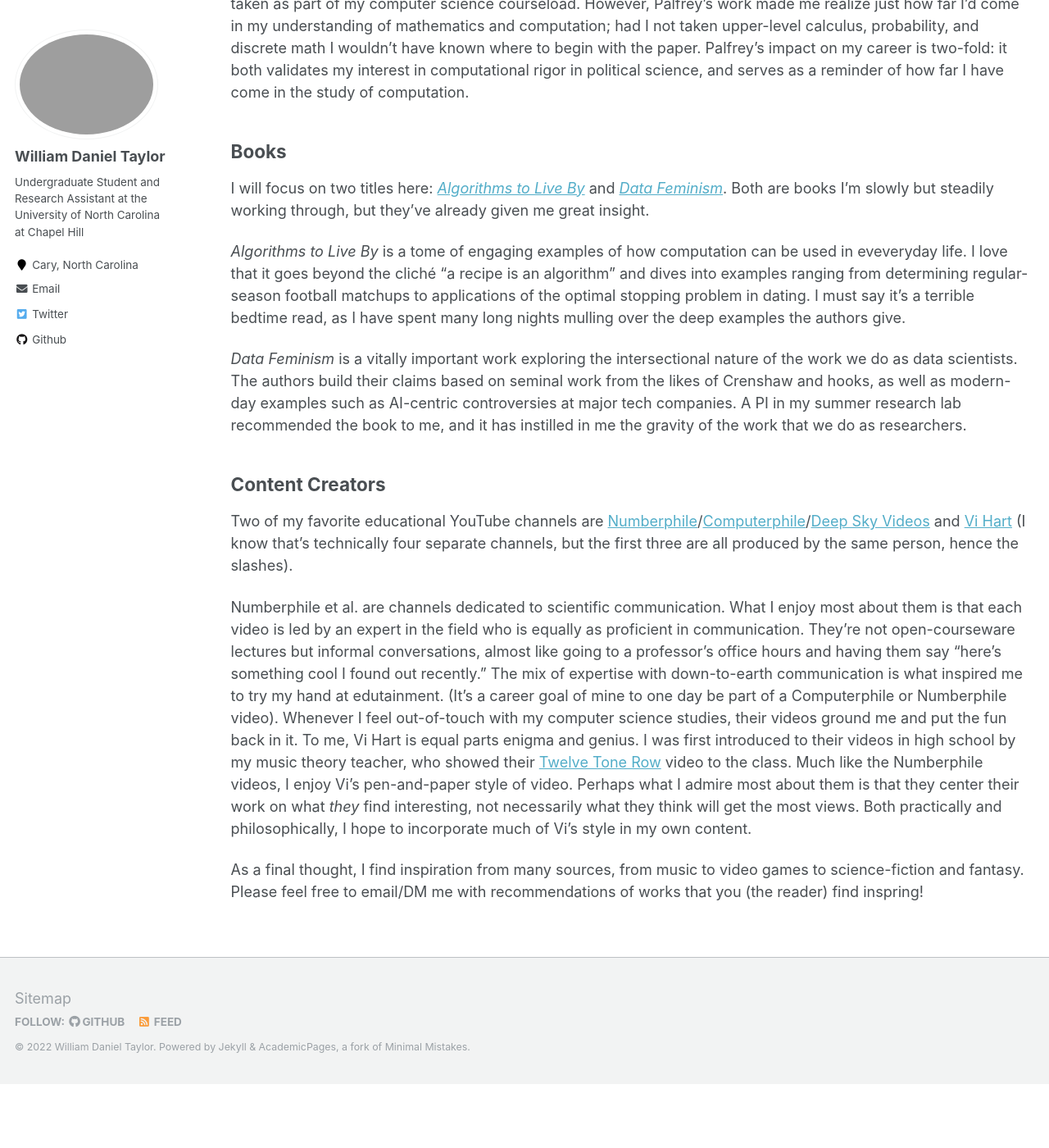
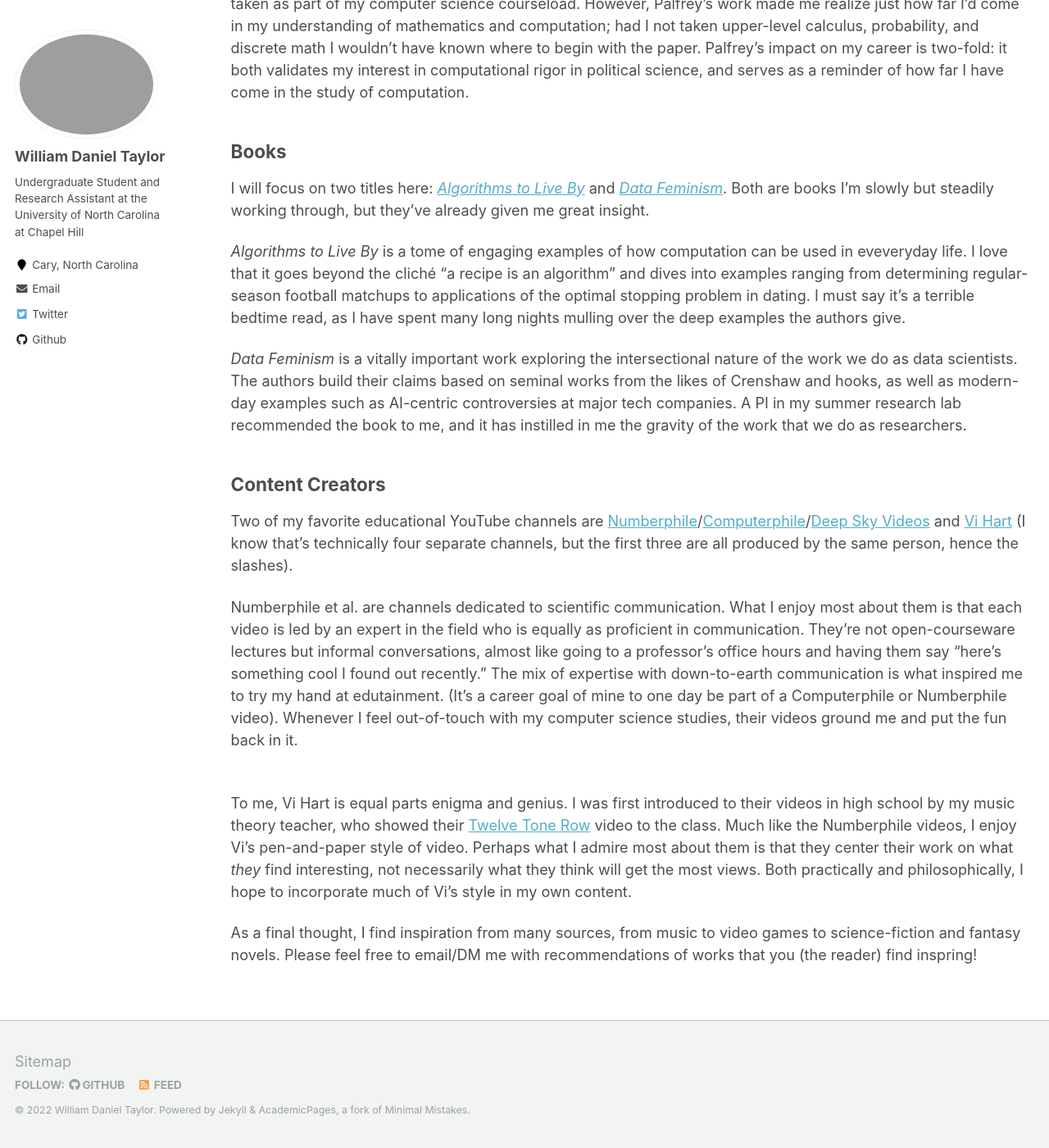
Before and after one commit to wdtaylor30/wdtaylor30.github.io, a Jekyll site: the page built from _pages/inspirations.md, in a window 1280 px wide and 1400 px high, scrolled down 476 px. Shown: the whole window at 82% size. Built offline with Jekyll 4.4.1, drawn with Linux system fonts in a browser that asks for light colours; before the commit the page ends 1798 px from its top, so only the background shows below that.

Commit message:
fix typos and formatting issues in _pages/inspirations.md

```diff
--- a/_pages/inspirations.md
+++ b/_pages/inspirations.md
@@ -23,13 +23,14 @@
 
 *Algorithms to Live By* is a tome of engaging examples of how computation can be used in eveveryday life. I love that it goes beyond the cliché "a recipe is an algorithm" and dives into examples ranging from determining regular-season football matchups to applications of the optimal stopping problem in dating. I must say it's a terrible bedtime read, as I have spent many long nights mulling over the deep examples the authors give.
 
-*Data Feminism* is a vitally important work exploring the intersectional nature of the work we do as data scientists. The authors build their claims based on seminal work from the likes of Crenshaw and hooks, as well as modern-day examples such as AI-centric controversies at major tech companies. A PI in my summer research lab recommended the book to me, and it has instilled in me the gravity of the work that we do as researchers.
+*Data Feminism* is a vitally important work exploring the intersectional nature of the work we do as data scientists. The authors build their claims based on seminal works from the likes of Crenshaw and hooks, as well as modern-day examples such as AI-centric controversies at major tech companies. A PI in my summer research lab recommended the book to me, and it has instilled in me the gravity of the work that we do as researchers.
 
 ## Content Creators
 
 Two of my favorite educational YouTube channels are [Numberphile](https://www.youtube.com/c/numberphile)/[Computerphile](https://www.youtube.com/user/Computerphile)/[Deep Sky Videos](https://www.youtube.com/user/DeepSkyVideos) and [Vi Hart](https://www.youtube.com/user/Vihart) (I know that's technically four separate channels, but the first three are all produced by the same person, hence the slashes).
 
-Numberphile et al. are channels dedicated to scientific communication. What I enjoy most about them is that each video is led by an expert in the field who is equally as proficient in communication. They're not open-courseware lectures but informal conversations, almost like going to a professor's office hours and having them say "here's something cool I found out recently." The mix of expertise with down-to-earth communication is what inspired me to try my hand at edutainment. (It's a career goal of mine to one day be part of a Computerphile or Numberphile video). Whenever I feel out-of-touch with my computer science studies, their videos ground me and put the fun back in it.
+Numberphile et al. are channels dedicated to scientific communication. What I enjoy most about them is that each video is led by an expert in the field who is equally as proficient in communication. They're not open-courseware lectures but informal conversations, almost like going to a professor's office hours and having them say "here's something cool I found out recently." The mix of expertise with down-to-earth communication is what inspired me to try my hand at edutainment. (It's a career goal of mine to one day be part of a Computerphile or Numberphile video). Whenever I feel out-of-touch with my computer science studies, their videos ground me and put the fun back in it. <br><br>
+
 To me, Vi Hart is equal parts enigma and genius. I was first introduced to their videos in high school by my music theory teacher, who showed their [Twelve Tone Row](https://www.youtube.com/watch?v=4niz8TfY794) video to the class. Much like the Numberphile videos, I enjoy Vi's pen-and-paper style of video. Perhaps what I admire most about them is that they center their work on what *they* find interesting, not necessarily what they think will get the most views. Both practically and philosophically, I hope to incorporate much of Vi's style in my own content.
 
-As a final thought, I find inspiration from many sources, from music to video games to science-fiction and fantasy. Please feel free to email/DM me with recommendations of works that you (the reader) find inspring!
+As a final thought, I find inspiration from many sources, from music to video games to science-fiction and fantasy novels. Please feel free to email/DM me with recommendations of works that you (the reader) find inspring!
```
